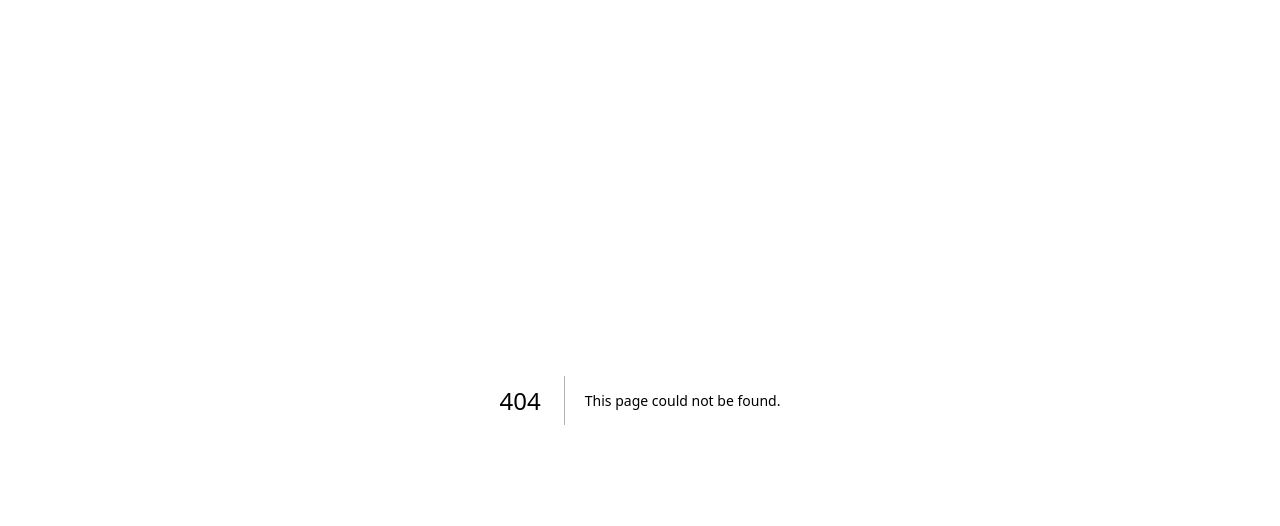
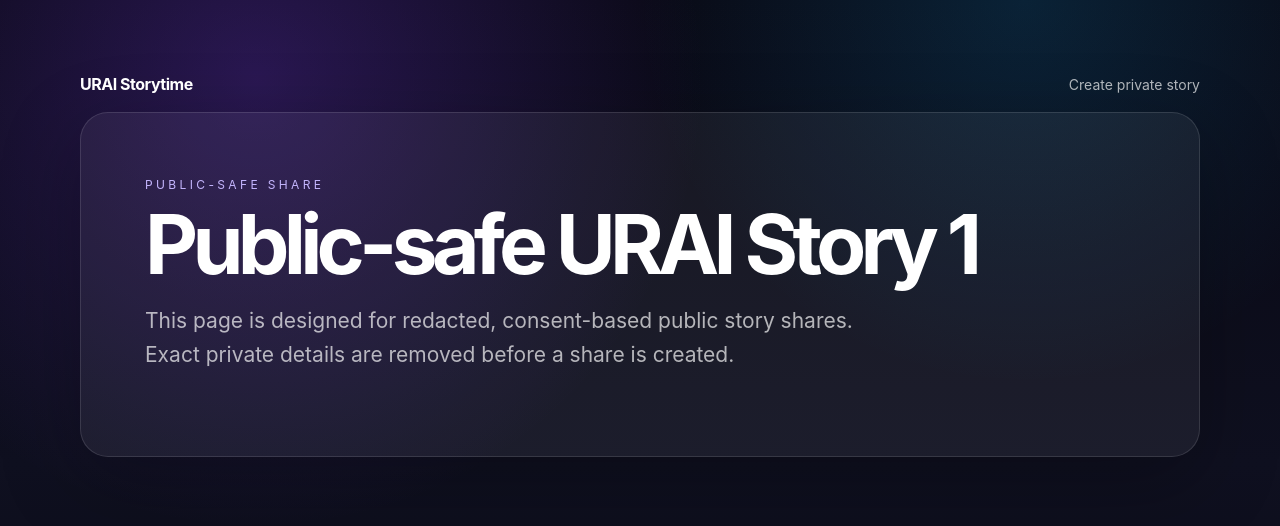
Before and after one commit to LifeLoggerAI/urai-storytime, a Next.js app: page /share/story/1 in a window 1280 px wide. Before the commit this address had no page. Shown: the top 526 px of the page. Built offline with nearby package versions, Linux system fonts and the light colour scheme.

Commit message:
Add public-safe story share route

```diff
--- /dev/null
+++ b/src/app/share/story/[shareId]/page.tsx
@@ -0,0 +1,24 @@
+import { redactForPublicShare } from "@/lib/storytime/redaction";
+
+export default async function PublicStorySharePage({ params }: { params: Promise<{ shareId: string }> }) {
+  const { shareId } = await params;
+  const title = redactForPublicShare(`Public-safe URAI Story ${shareId}`);
+
+  return (
+    <main className="storytime-shell">
+      <div className="storytime-wrap">
+        <nav className="storytime-nav">
+          <a className="storytime-brand" href="/storytime">URAI Storytime</a>
+          <div className="storytime-links"><a href="/storytime">Create private story</a></div>
+        </nav>
+        <article className="storytime-hero">
+          <p className="storytime-eyebrow">Public-safe share</p>
+          <h1 className="storytime-title">{title}</h1>
+          <p className="storytime-subtitle">
+            This page is designed for redacted, consent-based public story shares. Exact private details are removed before a share is created.
+          </p>
+        </article>
+      </div>
+    </main>
+  );
+}
```
